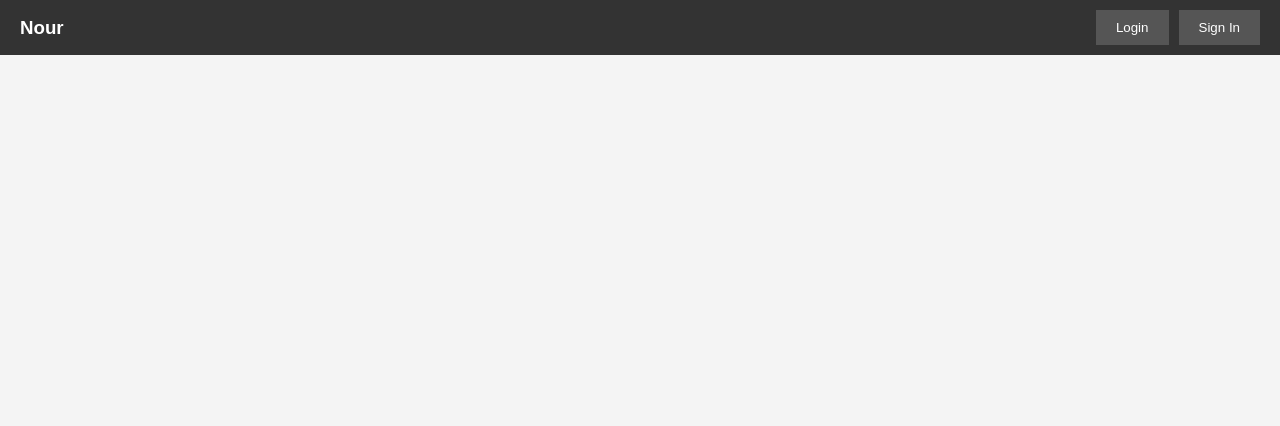
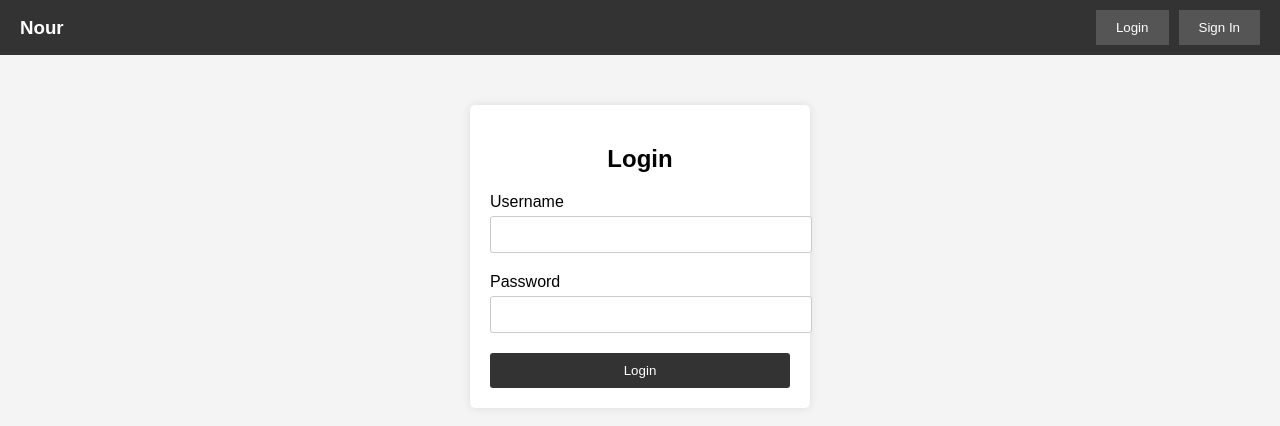
Before and after one commit to Nourilden/login, a plain HTML site: page index.html in a window 1280 px wide. Drawn offline with Linux system fonts and the light colour scheme.

Commit message:
Update index.html

```diff
--- a/index.html
+++ b/index.html
@@ -4,17 +4,29 @@
     <meta charset="UTF-8">
     <meta name="viewport" content="width=device-width, initial-scale=1.0">
     <link rel="stylesheet" href="master.css">
-    <title>Nour</title>
+    <title>Login</title>
 </head>
 <body>
     <header>
         <h3>Nour</h3>
         <nav>
-            <button><a href="">Login</a></button>
-            <button><a href="">Sign In</a></button>
+            <button><a href="#">Login</a></button>
+            <button><a href="#">Sign In</a></button>
         </nav>
-        <link rel="shortcut icon" href="login.ico" type="image/x-icon">
     </header>
-    <script src="main.js"></script>
+    <main>
+        <div class="login-container">
+            <h2>Login</h2>
+            <form>
+                <label for="username">Username</label>
+                <input type="text" id="username" name="username" required>
+
+                <label for="password">Password</label>
+                <input type="password" id="password" name="password" required>
+
+                <button type="submit">Login</button>
+            </form>
+        </div>
+    </main>
 </body>
 </html>
```
